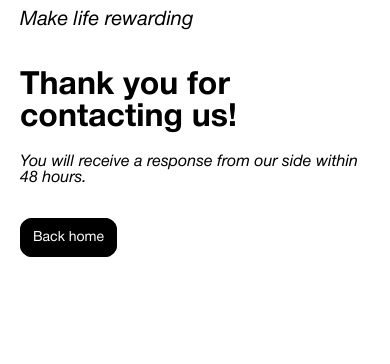
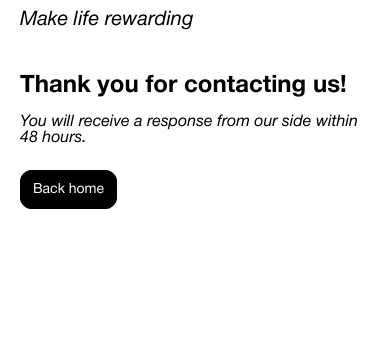
Before and after one commit to KuvakaTech/Rywards-Customer-Registration, a Next.js app: page /Thank-you in a window 390 px wide. Shown: the part 321-685 px from the top of the page. Built offline with nearby package versions, Linux system fonts and the light colour scheme.

Commit message:
Minor style fixes

```diff
--- a/styles/Thanks.module.scss
+++ b/styles/Thanks.module.scss
@@ -107,6 +107,10 @@
               font-size: 32px;
               line-height: 32px;
             }
+
+            @media (max-width: 576px) {
+              font-size: 24px;
+            }
           }
 
           .thankYouSubtitle {
@@ -180,6 +184,7 @@
 
           .thankYou {
             width: 100%;
+            gap: 12px;
           }
         }
       }
```
